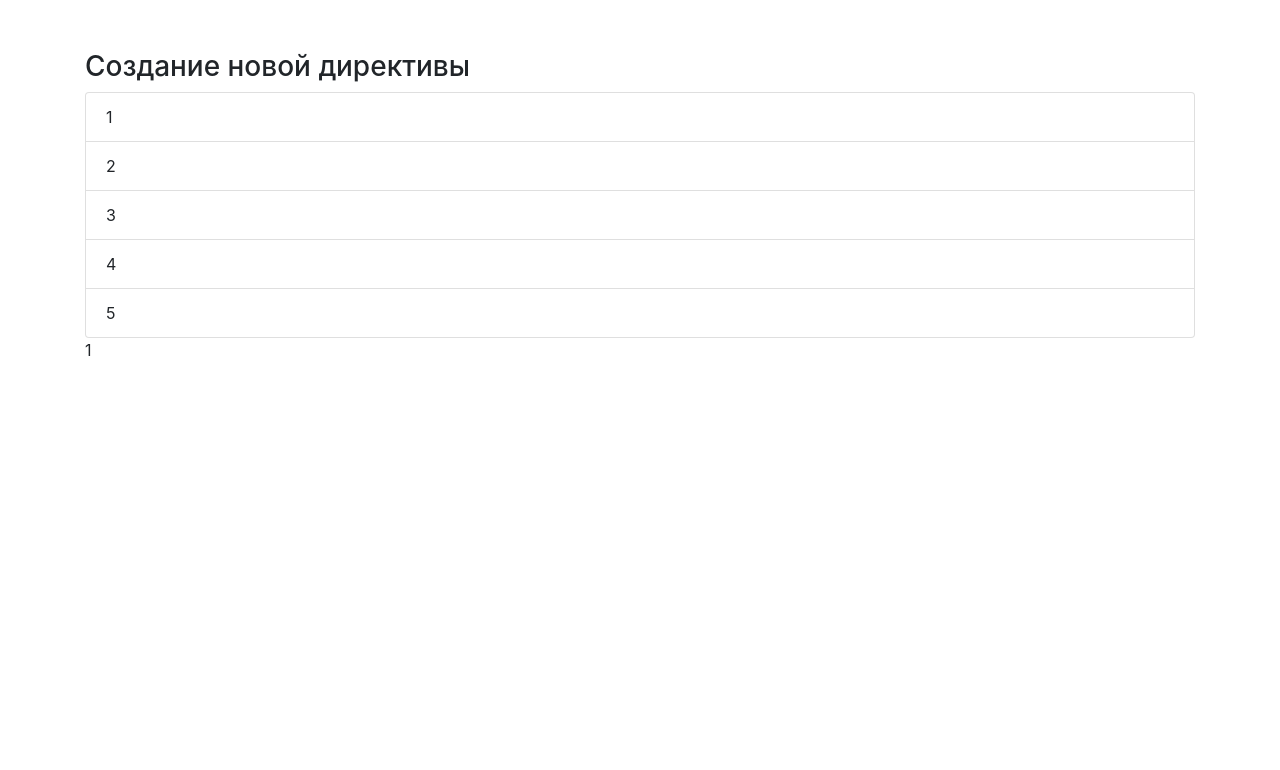
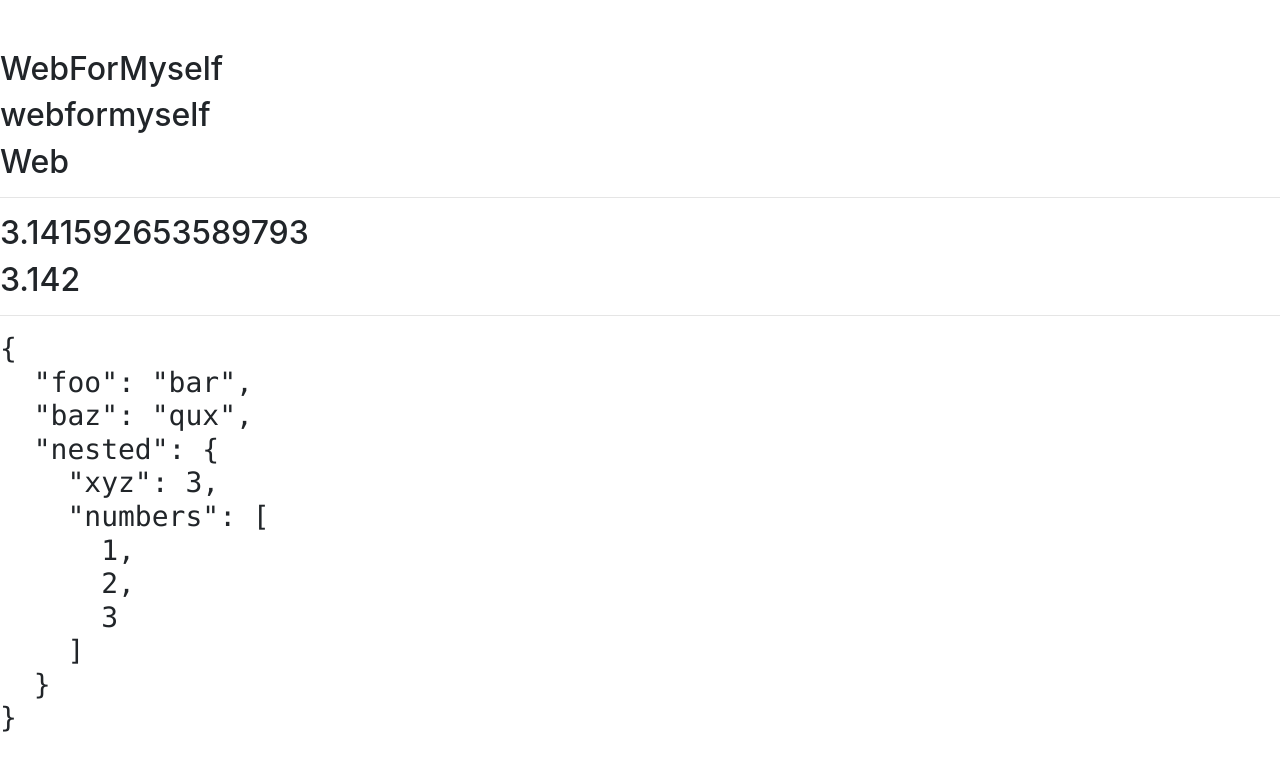
Before and after one commit to BlackNastie/my-first-app, an Angular app: page / in a window 1280 px wide. Shown: the top 770 px of the page. Built offline with nearby package versions, Linux system fonts and the light colour scheme.

Commit message:
lesson 25

```diff
--- a/src/app/app.component.css
+++ /dev/null
@@ -1,3 +0,0 @@
-.white-text {
-    color: #ffffff;
-}
--- a/src/app/app.component.html
+++ /dev/null
@@ -1,23 +0,0 @@
-<!--The content below is only a placeholder and can be replaced.-->
-<div class="container">
-    <div class="col-xs-8 col-xs-offset-2">
-
-      <h3 [appBackground]="'blue'" [defaultColor]="'transparent'">{{headerText}}</h3>
-
-        <ul class="list-group">
-            <li *ngFor="let item of items" (click)="onClick(item)" class="list-group-item">
-                {{item}}
-            </li>
-        </ul>
-
-        <div [ngSwitch]="current">
-            <p *ngSwitchCase="1">1</p>
-            <p *ngSwitchCase="2">2</p>
-            <p *ngSwitchCase="3">3</p>
-            <p *ngSwitchDefault>default</p>
-        </div>
-
-    </div>
-</div>
-
-<router-outlet></router-outlet>
--- a/src/app/app.component.ts
+++ b/src/app/app.component.ts
@@ -2,16 +2,32 @@ import { Component } from '@angular/core';
 
 @Component({
   selector: 'app-root',
-  templateUrl: './app.component.html',
-  styleUrls: ['./app.component.css']
+  template: `
+    <div class="col-xs-8 col-xs-offset-2">
+      <h2>{{name}}</h2>
+      <h2>{{name | lowercase}}</h2>
+      <h2>{{name | slice: 0:3}}</h2>
+      <hr>
+      <h2>{{pi}}</h2>
+      <h2>{{pi | number}}</h2>
+      <hr>
+      <h2><pre>{{object | json}}</pre></h2>
+    </div>
+  `
 })
-
 export class AppComponent {
-  headerText = 'Создание новой директивы';
-  items = [1,2,3,4,5];
-  current = 1;
-
-  onClick(number: number) {
-    this.current = number;
-  }
+  name = 'WebForMyself';
+  pi = Math.PI;
+  money = 350;
+  date = new Date();
+  amount = 0.45;
+  object = {
+    foo: 'bar',
+    baz: 'qux',
+    nested:
+        {
+          xyz: 3,
+          numbers: [1, 2, 3]
+        }
+  };
 }
--- a/src/app/directives/background.directive.ts
+++ /dev/null
@@ -1,25 +0,0 @@
-import {Directive, ElementRef, HostBinding, HostListener, Input, OnInit, Renderer2} from "@angular/core";
-
-@Directive({
-  selector: '[appBackground]'
-})
-export class BackgroundDirective implements OnInit{
-
-    @Input('appBackground') hoverColor: string = 'green';
-    @Input() defaultColor: string = 'transparent';
-    @HostBinding('style.backgroundColor') background: string;
-
-    constructor(private element: ElementRef, private renderer: Renderer2) {}
-
-    ngOnInit(): void {
-        this.background = this.defaultColor;
-    }
-
-     @HostListener('mouseenter') mouseEnter() {
-         this.background = this.hoverColor;
-     }
-
-    @HostListener('mouseleave') mouseLeave() {
-        this.background = this.defaultColor;
-    }
-}
```
Also changed, not shown: src/app/app.module.ts (+4 -6 lines).
